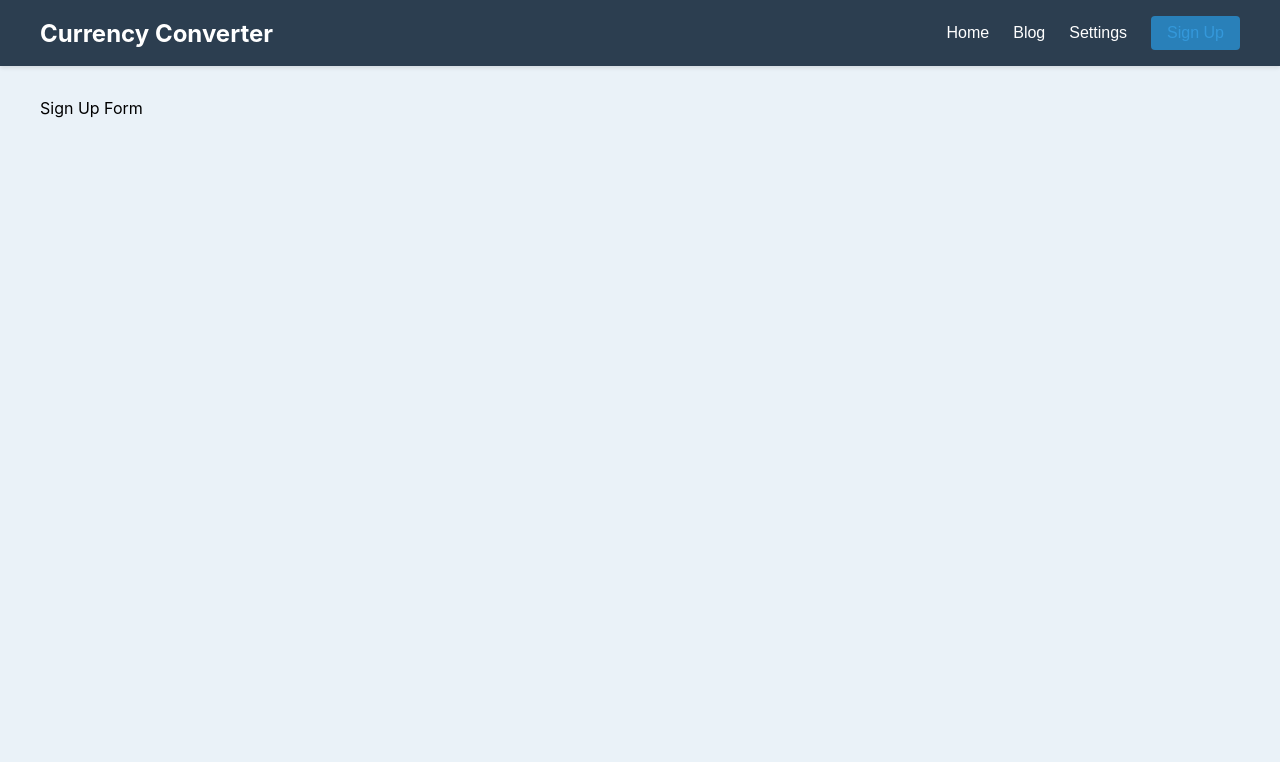
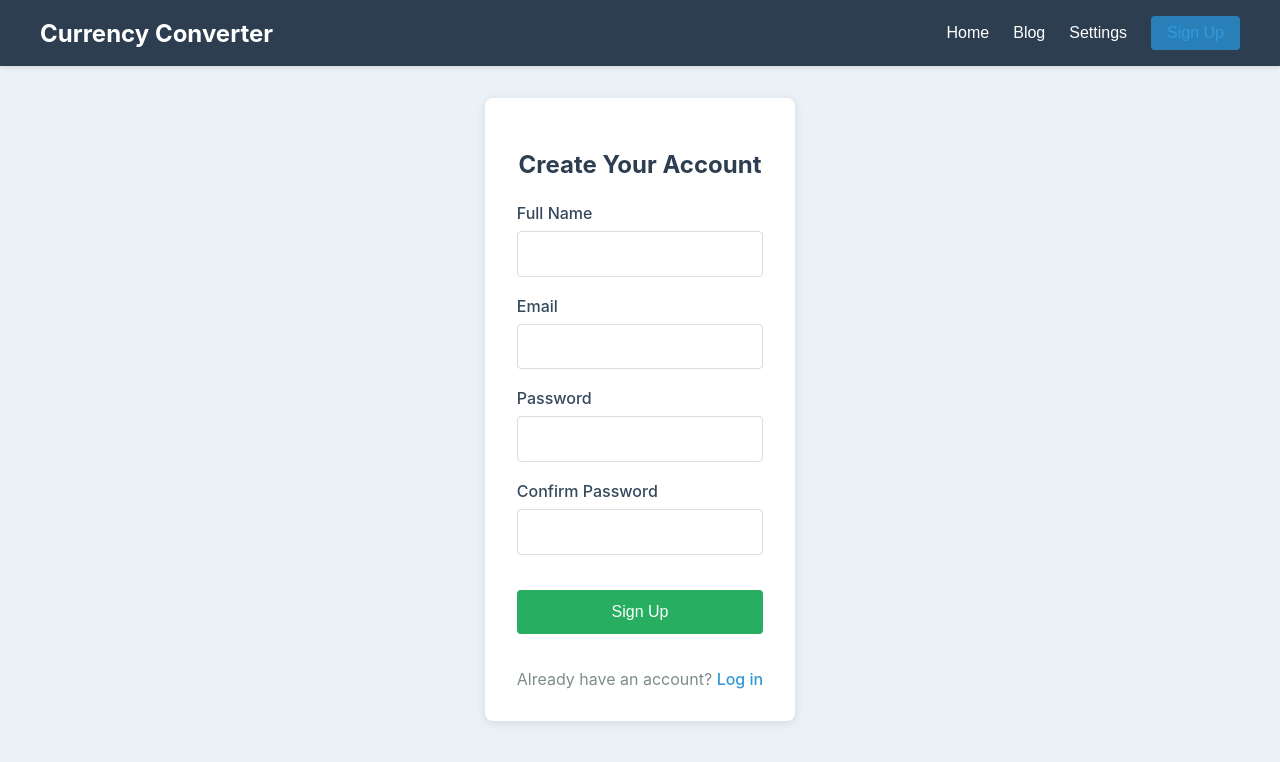
Before and after one commit to LeratoMasenya27/girl-math, a React (Create React App) app in the folder currency-converter/: page / in a window 1280 px wide. Both pictures are taken after a click on the button "Sign Up". Shown: the top 762 px of the page. Built offline with nearby package versions, Linux system fonts and the light colour scheme.

Commit message:
signup page

```diff
--- a/currency-converter/src/App.js
+++ b/currency-converter/src/App.js
@@ -1,6 +1,7 @@
 import React, { useState } from 'react';
 import CurrencyConverter from './components/CurrencyConverter';
 import Navbar from './components/Navbar';
+import SignUp from './components/SignUp';
 import './App.css';
 
 function App() {
@@ -13,7 +14,7 @@ function App() {
       case 'settings':
         return <div className="page-content">Settings Panel</div>;
       case 'signup':
-        return <div className="page-content">Sign Up Form</div>;
+        return <SignUp />;
       default:
         return <CurrencyConverter />;
     }
--- /dev/null
+++ b/currency-converter/src/components/SignUp.css
@@ -0,0 +1,76 @@
+.signup-container {
+    max-width: 500px;
+    margin: 2rem auto;
+    padding: 2rem;
+    background-color: white;
+    border-radius: 8px;
+    box-shadow: 0 2px 10px rgba(0, 0, 0, 0.1);
+  }
+
+  .signup-container h2 {
+    text-align: center;
+    color: #2c3e50;
+    margin-bottom: 1.5rem;
+  }
+
+  .signup-form {
+    display: flex;
+    flex-direction: column;
+    gap: 1.2rem;
+  }
+
+  .form-group {
+    display: flex;
+    flex-direction: column;
+    gap: 0.5rem;
+  }
+
+  .form-group label {
+    font-weight: 500;
+    color: #34495e;
+  }
+
+  .form-group input {
+    padding: 0.8rem;
+    border: 1px solid #ddd;
+    border-radius: 4px;
+    font-size: 1rem;
+  }
+
+  .form-group input:focus {
+    outline: none;
+    border-color: #3498db;
+  }
+
+  .signup-button {
+    padding: 0.8rem;
+    background-color: #27ae60;
+    color: white;
+    border: none;
+    border-radius: 4px;
+    font-size: 1rem;
+    font-weight: 500;
+    cursor: pointer;
+    transition: background-color 0.3s;
+    margin-top: 1rem;
+  }
+
+  .signup-button:hover {
+    background-color: #219653;
+  }
+
+  .login-link {
+    text-align: center;
+    margin-top: 1rem;
+    color: #7f8c8d;
+  }
+
+  .login-link span {
+    color: #3498db;
+    cursor: pointer;
+    font-weight: 500;
+  }
+
+  .login-link span:hover {
+    text-decoration: underline;
+  }
--- /dev/null
+++ b/currency-converter/src/components/SignUp.jsx
@@ -0,0 +1,101 @@
+import React, { useState } from 'react';
+import './SignUp.css';
+
+const SignUp = () => {
+  const [formData, setFormData] = useState({
+    name: '',
+    email: '',
+    password: '',
+    confirmPassword: ''
+  });
+
+  const handleChange = (e) => {
+    const { name, value } = e.target;
+    setFormData(prev => ({
+      ...prev,
+      [name]: value
+    }));
+  };
+
+  const handleSubmit = (e) => {
+    e.preventDefault();
+    if (formData.password !== formData.confirmPassword) {
+      alert("Passwords don't match!");
+      return;
+    }
+    // Here you would typically send data to your backend
+    alert(`Sign up successful for ${formData.email}`);
+    // Reset form
+    setFormData({
+      name: '',
+      email: '',
+      password: '',
+      confirmPassword: ''
+    });
+  };
+
+  return (
+    <div className="signup-container">
+      <h2>Create Your Account</h2>
+      <form onSubmit={handleSubmit} className="signup-form">
+        <div className="form-group">
+          <label htmlFor="name">Full Name</label>
+          <input
+            type="text"
+            id="name"
+            name="name"
+            value={formData.name}
+            onChange={handleChange}
+            required
+          />
+        </div>
+
+        <div className="form-group">
+          <label htmlFor="email">Email</label>
+          <input
+            type="email"
+            id="email"
+            name="email"
+            value={formData.email}
+            onChange={handleChange}
+            required
+          />
+        </div>
+
+        <div className="form-group">
+          <label htmlFor="password">Password</label>
+          <input
+            type="password"
+            id="password"
+            name="password"
+            value={formData.password}
+            onChange={handleChange}
+            minLength="6"
+            required
+          />
+        </div>
+
+        <div className="form-group">
+          <label htmlFor="confirmPassword">Confirm Password</label>
+          <input
+            type="password"
+            id="confirmPassword"
+            name="confirmPassword"
+            value={formData.confirmPassword}
+            onChange={handleChange}
+            minLength="6"
+            required
+          />
+        </div>
+
+        <button type="submit" className="signup-button">Sign Up</button>
+
+        <div className="login-link">
+          Already have an account? <span>Log in</span>
+        </div>
+      </form>
+    </div>
+  );
+};
+
+export default SignUp;
```
